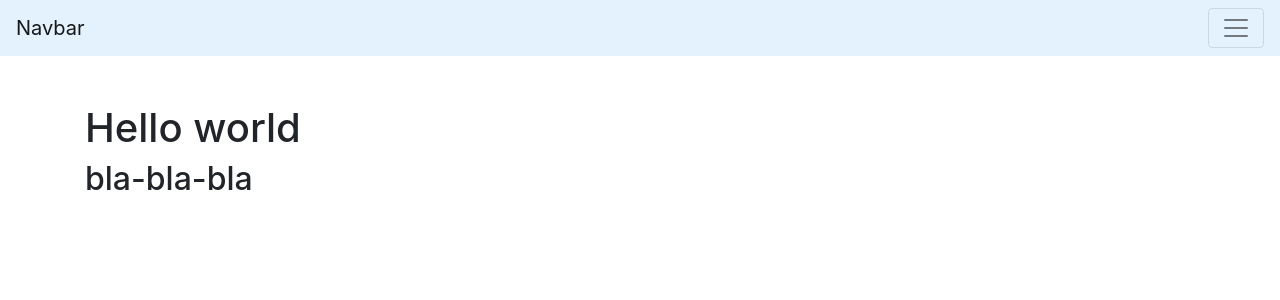
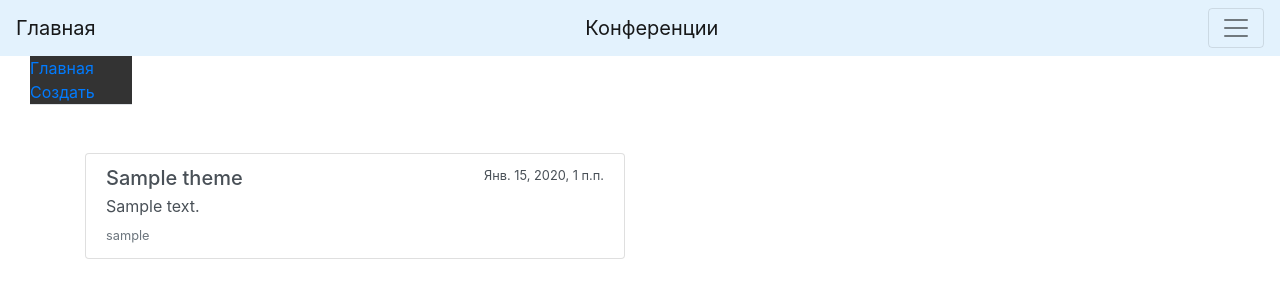
Before and after one commit to filonbeerlover/chatengine, a Django app: page /themes/ in a window 1280 px wide. Shown: the top 300 px of the page. Run offline with Django 3.2, Linux system fonts and the light colour scheme; tables that the repository leaves empty hold one stand-in row (values such as "Sample post"); some libraries are stand-ins or nearby versions.

Commit message:
themes and add hosts

```diff
--- a/app/chat_engine/chat_engine/settings.py
+++ b/app/chat_engine/chat_engine/settings.py
@@ -25,7 +25,7 @@ SECRET_KEY = 'g5-nmo75ppwj(4ayy3js)ctr7#_&1$o0h0ak9+fixvxotj*-^j'
 # SECURITY WARNING: don't run with debug turned on in production!
 DEBUG = True
 
-ALLOWED_HOSTS = ['127.0.0.1','localhost']
+ALLOWED_HOSTS = ['127.0.0.1','localhost','*']
 
 
 # Application definition
--- a/app/chat_engine/chat_engine/urls.py
+++ b/app/chat_engine/chat_engine/urls.py
@@ -18,5 +18,6 @@ from django.urls import path, include
 
 urlpatterns = [
     path('admin/', admin.site.urls),
-    path('themes/', include('themes.urls'))
+    path('themes/', include('themes.urls')),
+    path('accounts/', include('django.contrib.auth.urls')),
 ]
--- a/app/chat_engine/templates/base.html
+++ b/app/chat_engine/templates/base.html
@@ -13,18 +13,18 @@
 </head>
 <body>
 	<nav class="navbar navbar-light" style="background-color: #e3f2fd;">
-	  <a class="navbar-brand" href="#">Navbar</a>
-	  <button class="navbar-toggler" type="button" data-toggle="collapse" data-target="#navbarTogglerDemo02" aria-controls="navbarTogglerDemo02" aria-expanded="false" aria-label="Toggle navigation">
+	  <a class="navbar-brand" href="{% url 'themes:themes_list' %}">Главная</a>
+	  <a class="navbar-brand" href="{% url 'themes:themes_list' %}">Конференции</a>
+	  <button class="navbar-toggler" type="button" data-toggle="collapse" data-target="#navbarTogglerDemo02" aria-controls="navbarTogglerDemo02" aria-expanded="false" 				aria-label="Toggle navigation">
 	    <span class="navbar-toggler-icon"></span>
 	  </button>
-
 	  <div class="collapse navbar-collapse" id="navbarTogglerDemo02">
 	    <ul class="navbar-nav mr-auto mt-2 mt-lg-0">
 	      <li class="nav-item active">
-	        <a class="nav-link" href="#">Home <span class="sr-only">(current)</span></a>
+	        <a class="nav-link" href="{% url 'themes:themes_list' %}">Главная <span class="sr-only">(current)</span></a>
 	      </li>
 	      <li class="nav-item">
-	        <a class="nav-link" href="#">Link</a>
+	        <a class="nav-link" href="{% url 'themes:themes_list' %}">Конференции</a>
 	      </li>
 	      <li class="nav-item">
 	        <a class="nav-link disabled" href="#" tabindex="-1" aria-disabled="true">Disabled</a>
@@ -35,9 +35,19 @@
 	      <button class="btn btn-outline-success my-2 my-sm-0" type="submit">Search</button>
 	    </form>
 	  </div>
+	</nav>
 
-	</nav>
-	<div class="container mt-5">
+<nav class = "col-xs-12 col-md-4">
+	<div class = "col-xs-12 col-md-4">
+		<ul class="nav nav-tabs nav-stacked" style = "background: #333;">
+			<li><a href="{% url 'themes:themes_list' %}">Главная</a></li>
+			{% block left_menu %}
+
+			{% endblock %}
+		</ul>
+	</div>
+</nav>
+ 	<div class="container mt-5">
 		<div class="row">
 			<div class="col-6 0">
 				{% block content %}
--- a/app/chat_engine/templates/themes/themes.html
+++ b/app/chat_engine/templates/themes/themes.html
@@ -3,12 +3,21 @@
 	Темы
 {% endblock %}
 
+{% block left_menu %}
+	<li><a href="{% url 'themes:create_theme' %}">Создать</a></li>
+{% endblock %}
+
 {% block content %}
-<head>
-	<title>Hello world</title>
-</head>
-<body>
-	<h1>Hello world</h1>
-	<h2>bla-bla-bla</h2>
-</body>
+  <div class="list-group">
+  	{% for theme in object_list %}
+		<a href="#" class="list-group-item list-group-item-action flex-column align-items-start">
+			<div class="d-flex w-100 justify-content-between">
+				<h5 class="mb-1">{{ theme.title }}</h5>
+				<small>{{ theme.pub_date }}</small>
+			</div>
+			<p class="mb-1">{{ theme.description }}</p>
+			<small class="text-muted">{{ theme.author }}</small>
+		</a>
+  	{% endfor %}
+</div>
 {% endblock %}
--- a/app/chat_engine/themes/models.py
+++ b/app/chat_engine/themes/models.py
@@ -2,9 +2,10 @@ from django.db import models
 from django.contrib.auth.models import User
 
 class Theme(models.Model):
-	title = models.TextField(max_length=250, blank=False,null=False,verbose_name='Наименование')
-	author = models.ForeignKey(User,verbose_name="Тема конференции",on_delete=models.PROTECT)
-	pub_date = models.DateTimeField(verbose_name="Дата публикации")
+	title = models.CharField(max_length=250, blank=False,null=False,verbose_name='Наименование')
+	description = models.TextField(blank=True,verbose_name='Описание')
+	author = models.ForeignKey(User,verbose_name="Автор",on_delete=models.PROTECT)
+	pub_date = models.DateTimeField(auto_now_add=True,verbose_name="Дата публикации")
 
 	def __str__(self):
 		return self.title
--- a/app/chat_engine/themes/urls.py
+++ b/app/chat_engine/themes/urls.py
@@ -1,6 +1,11 @@
 from django.urls import path, include
-from . views import themes_list
+from . views import ThemesList, ThemeCreate, ThemeDelete, ThemeUpdate
+
+app_name = "themes"
 
 urlpatterns = [
-    path('',themes_list),
+    path('',ThemesList.as_view(),name='themes_list'),
+    path('create/',ThemeCreate.as_view(),name = 'create_theme'),
+    path('delete/<pk>/',ThemeDelete.as_view(),name='delete_theme'),
+    path('update/<pk>/',ThemeUpdate.as_view(),name='update_theme')
 ]
--- a/app/chat_engine/themes/views.py
+++ b/app/chat_engine/themes/views.py
@@ -1,4 +1,61 @@
-from django.shortcuts import render
+from django.shortcuts import render, get_object_or_404
+from django.views.generic.edit import CreateView, DeleteView, UpdateView
+from django.views.generic import ListView
+from django.views import View
+from django.urls import reverse_lazy
+from django.contrib.auth.models import User
+from django.contrib.auth.decorators import login_required
+from django.contrib.auth.mixins import LoginRequiredMixin
+from . forms import ThemeForm
+from user.models import Profile
+from . models import Theme
 
-def themes_list(request):
-	return render(request,'themes/themes.html')
+
+
+class ThemesList(ListView):
+	template_name = 'themes/themes.html'
+	model = Theme
+
+
+class ThemeCreate(CreateView):
+	template_name = 'themes/create.html'
+	form_class = ThemeForm
+	success_url = reverse_lazy('themes:themes_list')
+
+	def get_context_data(self, **kwargs):
+		context = super().get_context_data(**kwargs)
+		teacher_profiles = Profile.objects.filter(is_teacher=True).values('user')
+		teachers_list = list()
+		for teacher_profile in teacher_profiles:
+			teachers_list.append(teacher_profile.get('user'))
+		teacher_users = User.objects.filter(pk__in=teachers_list)
+		context['author']=teacher_users
+		return context
+
+class ThemeDelete(DeleteView):
+	template_name = 'themes/delete.html'
+	model = Theme
+	success_url = reverse_lazy('themes:themes_list')
+
+class ThemeUpdate(UpdateView):
+	template_name = 'themes/create.html'
+	model = Theme
+	fields = ['title','description']
+	success_url = reverse_lazy('themes:themes_list')
+
+	# def get_context_data(self, **kwargs):
+	# 	context = super().get_context_data(**kwargs)
+	# 	theme = get_object_or_404(Theme,pk = context['id'])
+	# 	context['object'] = theme
+	# 	return context
+
+# class ThemeDelete(View):
+# 	template_name = 'themes/delete.html'
+# 	def get(self,request,id):
+# 		theme = Theme.objects.get(pk__iexact=id)
+# 		return render(request,'themes/delete.html',context={'theme':theme})
+
+# 	def post(self,request,id):
+# 		theme = Theme.objects.get(pk__iexact=id)
+# 		theme.delete()
+# 		return redirect(reverse_lazy('themes:themes_list'))
--- a/app/chat_engine/user/admin.py
+++ b/app/chat_engine/user/admin.py
@@ -9,7 +9,8 @@ from user.models import Profile
 class ProfileInline(admin.StackedInline):
     model = Profile
     can_delete = False
-    verbose_name_plural = 'Профиль'
+    verbose_name_plural = 'Профили'
+    verbose_name = 'Профиль'
 
 # Define a new User admin
 class UserAdmin(BaseUserAdmin):
```
Also changed, not shown: app/chat_engine/user/models.py (+14 -7 lines).
